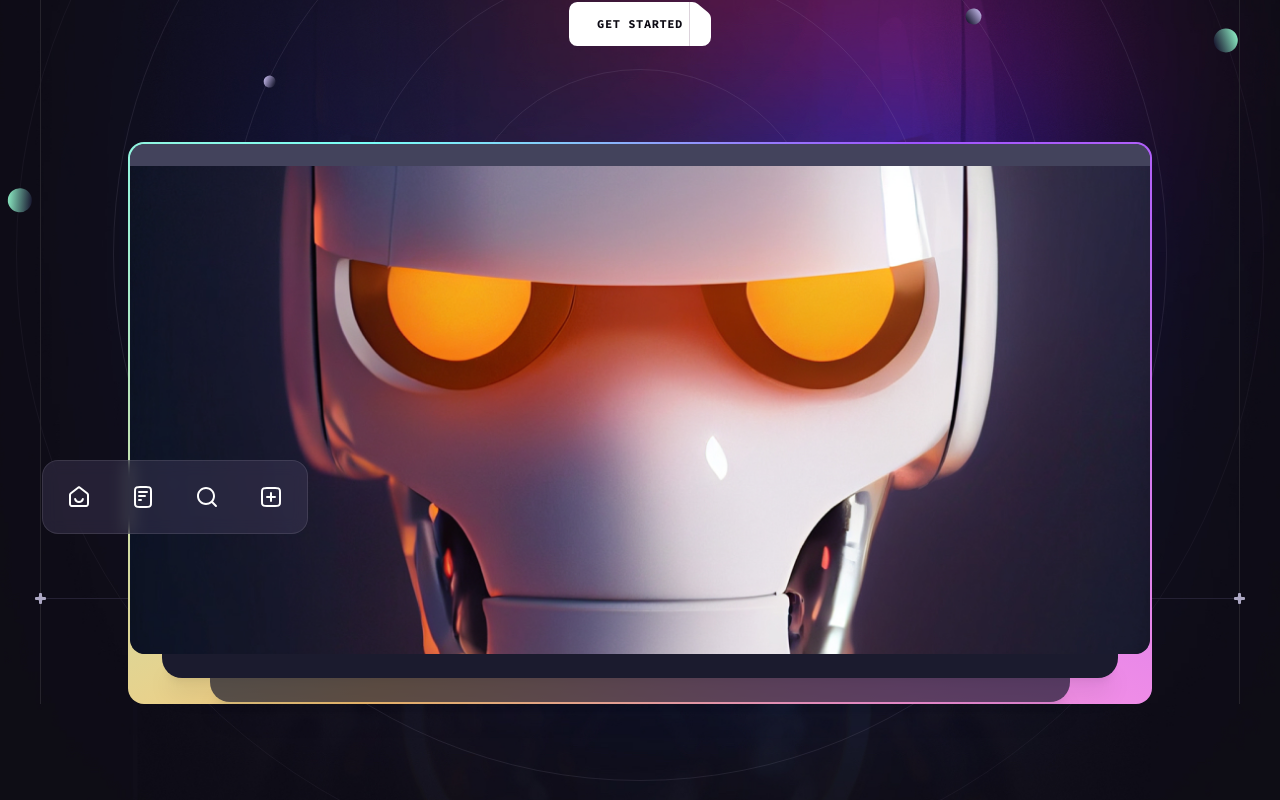
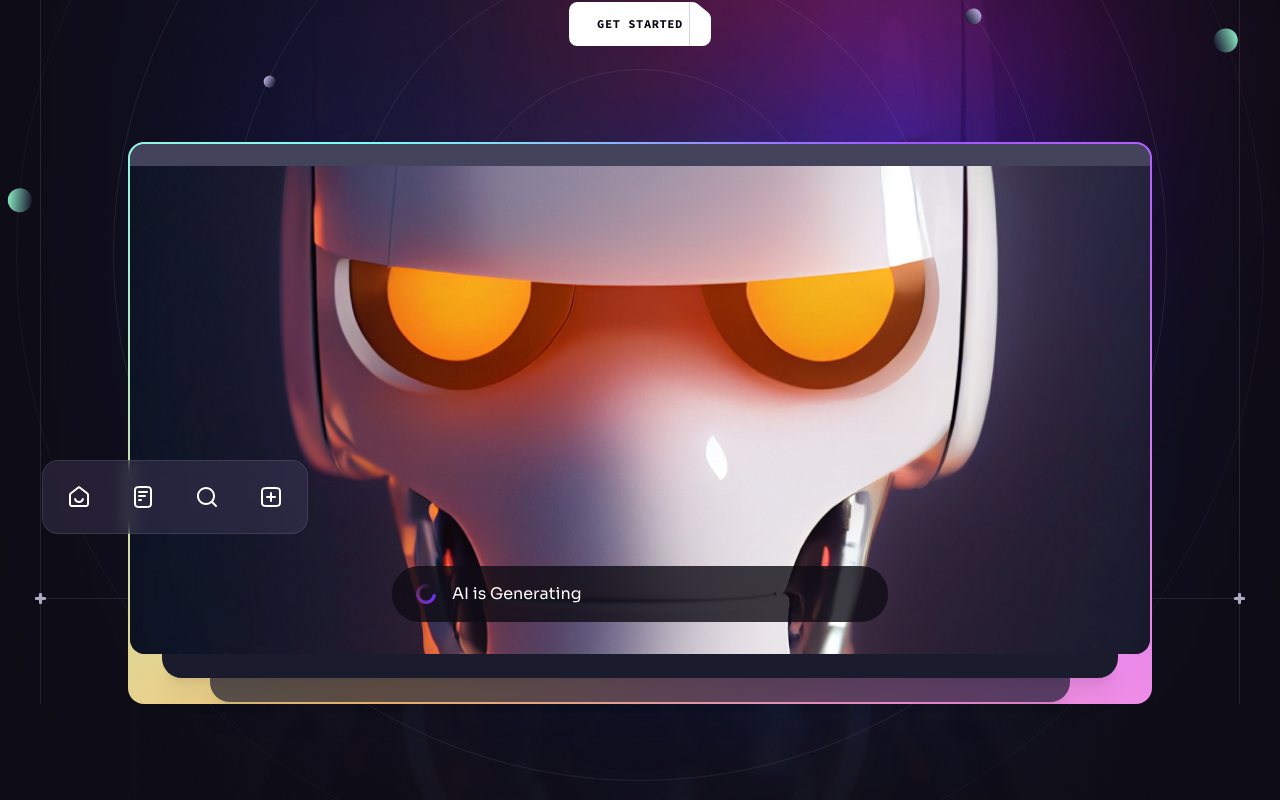
Before and after one commit to aditya-deokar/Brainwave-frontEnd-project, a React (Vite) app: page / in a window 1280 px wide. Shown: the part 370-1170 px from the top of the page. Built offline with nearby package versions, Linux system fonts and the light colour scheme.

Commit message:
add generating component

```diff
--- /dev/null
+++ b/src/components/Generating.jsx
@@ -0,0 +1,13 @@
+
+import { loading } from '../assets'
+
+function Generating({className}) {
+  return (
+    <div className={`flex items-center h-[3.5rem] px-6 bg-n-8/80 rounded-[1.7rem] ${className || ''} text-base`}>
+        <img src={loading} alt="loading" className='w-5 mr-4' />
+        AI is Generating
+    </div>
+  );
+}
+
+export default Generating
--- a/src/components/Hero.jsx
+++ b/src/components/Hero.jsx
@@ -5,6 +5,7 @@
 import { heroIcons } from "../constants";
 import { ScrollParallax } from "react-just-parallax";
 import { useRef } from "react";
+import Generating from "./Generating";
 
 const Hero = () => {
   const parallaxRef=useRef(null)
@@ -41,12 +42,14 @@
               <div className='relative bg-n-8 rounded-[1rem]'>
                   <div className='h-[1.4rem] bg-n-10 rounded-t-[0.9rem]'></div>
 
-                  <div className="aspect-[33/40] rounded-b-[0.9rem] overflow-hidden md:aspect-[688/490] lg:aspect-[1024/490]">
+                  <div className=" aspect-[33/40] rounded-b-[0.9rem] overflow-hidden md:aspect-[688/490] lg:aspect-[1024/490]">
                     <img src={robot} alt="robot"
                       className="w-full scale-[1.7] translate-y-[8%] md:scale-[1] md:-translate-y-[10%] lg:-translate-y-[15%]"
                       width={1024}
                       height={490}
                     />
+
+                    <Generating className="absolute left-4 right-4 bottum-5 md:left-1/2 md:right-auto md:bottom-8 md:w-[31rem] md:-translate-x-1/2 "/>
 
                     <ScrollParallax isAbsolutelyPositioned>
                       <ul className="hidden absolute -left-[5.5rem] bottom-[7.5rem] px-1 py-1 bg-n-9/40 backdrop-blur border border-n-1/10 rounded-2xl xl:flex">
```
